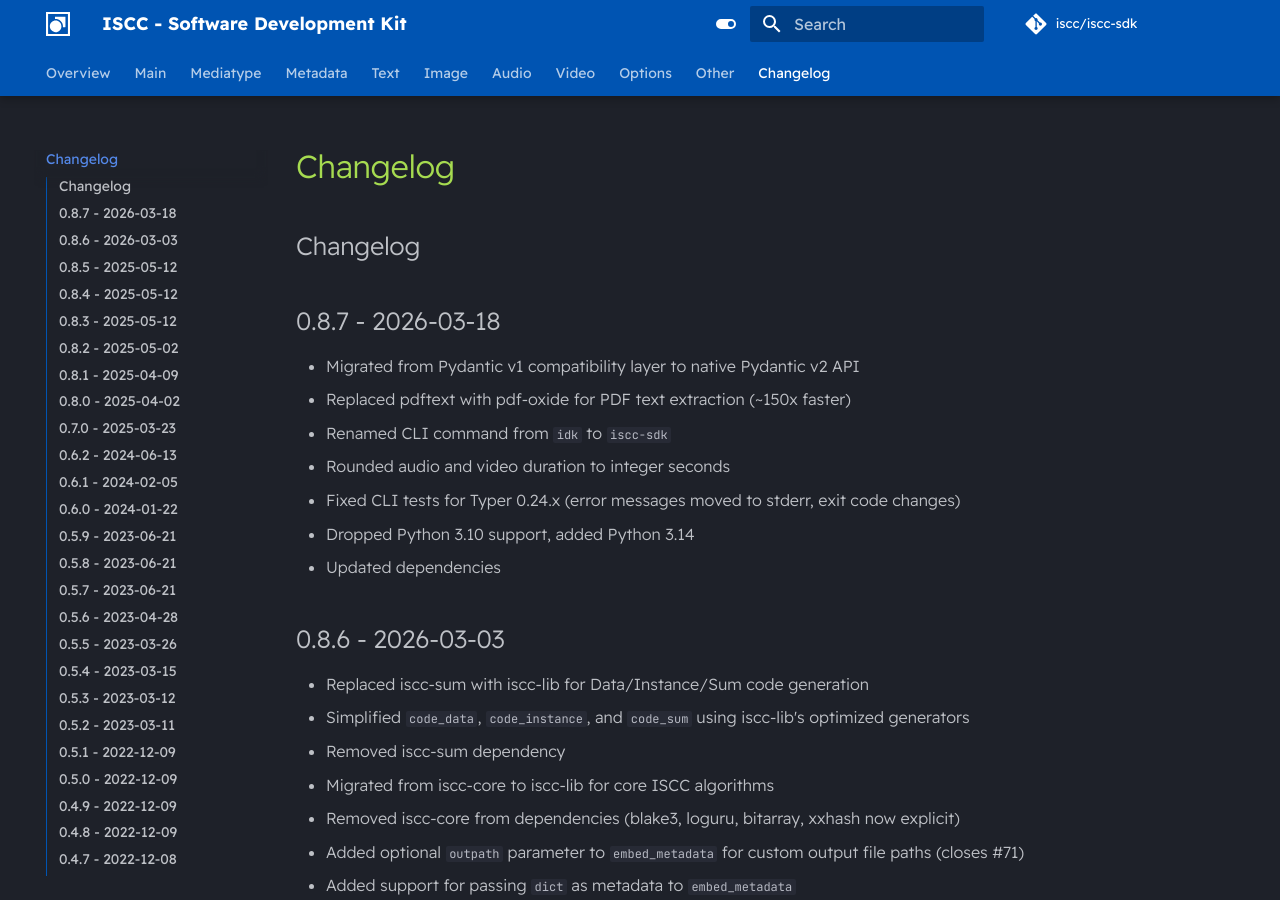
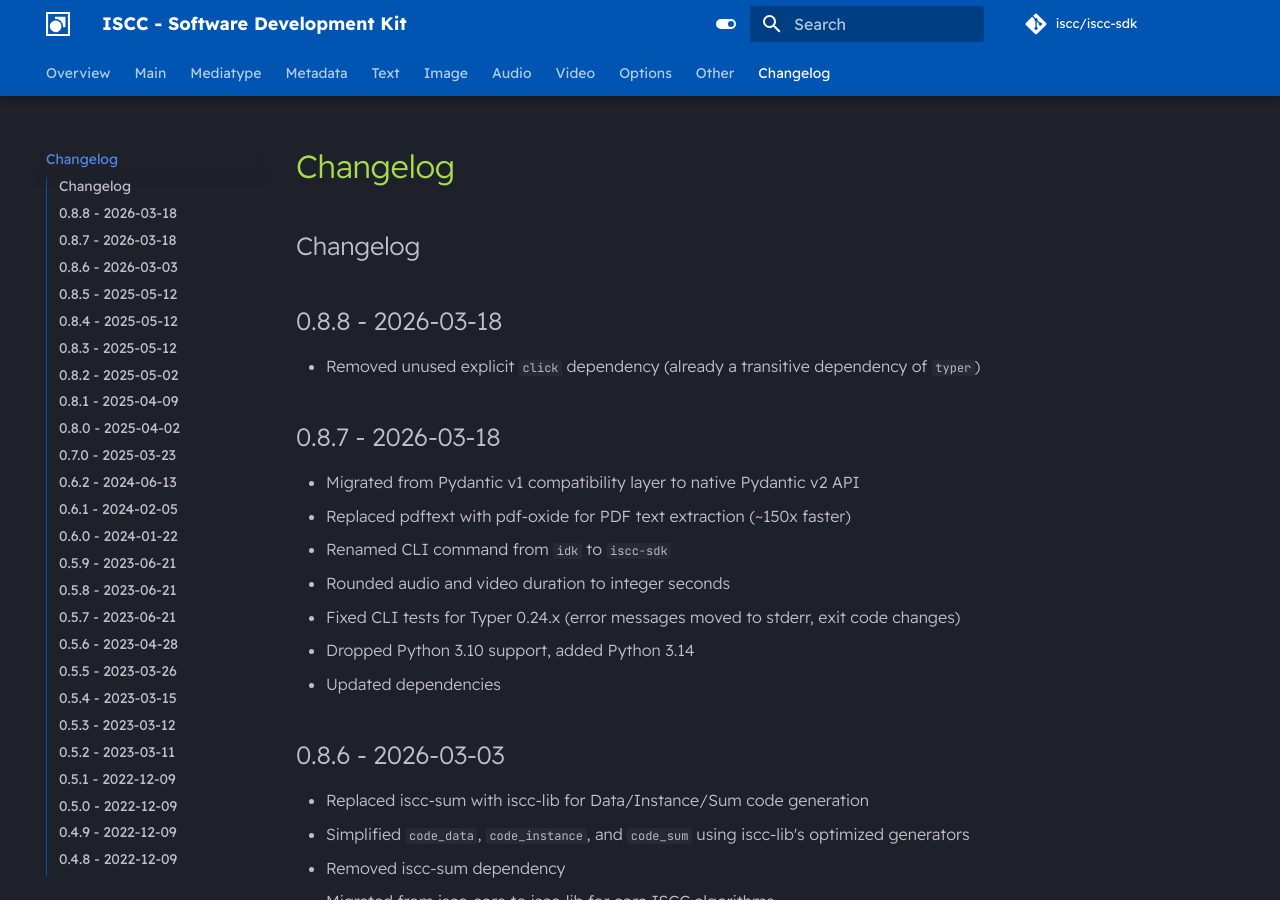
Before and after one commit to iscc/iscc-sdk, an MkDocs documentation site: the page built from docs/changelog.md, in a window 1280 px wide and 900 px high. Built offline with MkDocs 1.6.1 and Material for MkDocs 9.7.7, drawn with Linux system fonts in a browser that asks for light colours; comment, search, counter and statistics services are not loaded.

Commit message:
chore: remove unused click dependency
click is already a transitive dependency of typer and was not directly
imported anywhere in the codebase.

```diff
--- a/docs/changelog.md
+++ b/docs/changelog.md
@@ -1,4 +1,8 @@
 ## Changelog
+
+## 0.8.8 - 2026-03-18
+
+- Removed unused explicit `click` dependency (already a transitive dependency of `typer`)
 
 ## 0.8.7 - 2026-03-18
 
--- a/pyproject.toml
+++ b/pyproject.toml
@@ -55,7 +55,6 @@
     "exiv2",
     "extractous",
     "bleach",
-    "click",
     "pillow-avif-plugin",
     "iscc-lib",
     "pydantic-settings",
```
Also changed, not shown: CHANGELOG.md (+4 -0 lines), 1 other file.
